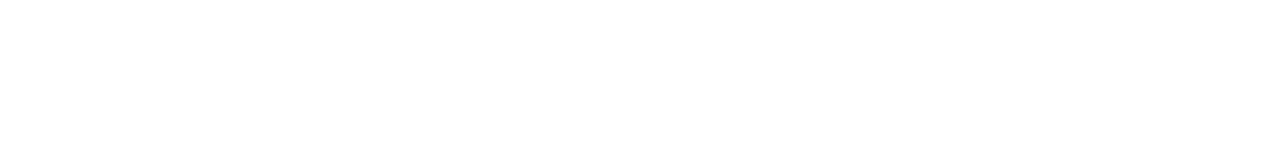
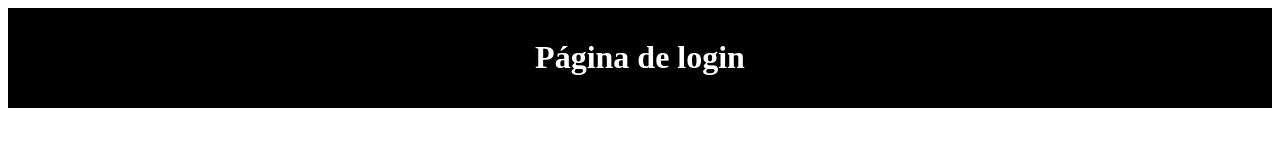
Before and after one commit to luizreboucas/login-page, a plain HTML site: page index.html in a window 1280 px wide. Drawn offline with Linux system fonts and the light colour scheme.

Commit message:
criação do header

```diff
--- a/assets/css/style.css
+++ b/assets/css/style.css
@@ -0,0 +1,6 @@
+.header{
+    background-color: black;
+    color: white;
+    padding: 10px;
+    text-align: center;
+}
--- a/index.html
+++ b/index.html
@@ -5,9 +5,12 @@
     <meta http-equiv="X-UA-Compatible" content="IE=edge">
     <meta name="viewport" content="width=device-width, initial-scale=1.0">
     <title>Página de Login</title>
+    <link rel="stylesheet" href="assets/css/style.css">
 </head>
 <body>
-    <header></header>
+    <header class="header">
+        <h1 class="title-header">Página de login</h1>
+    </header>
     <section></section>
     <footer></footer>
 
```
